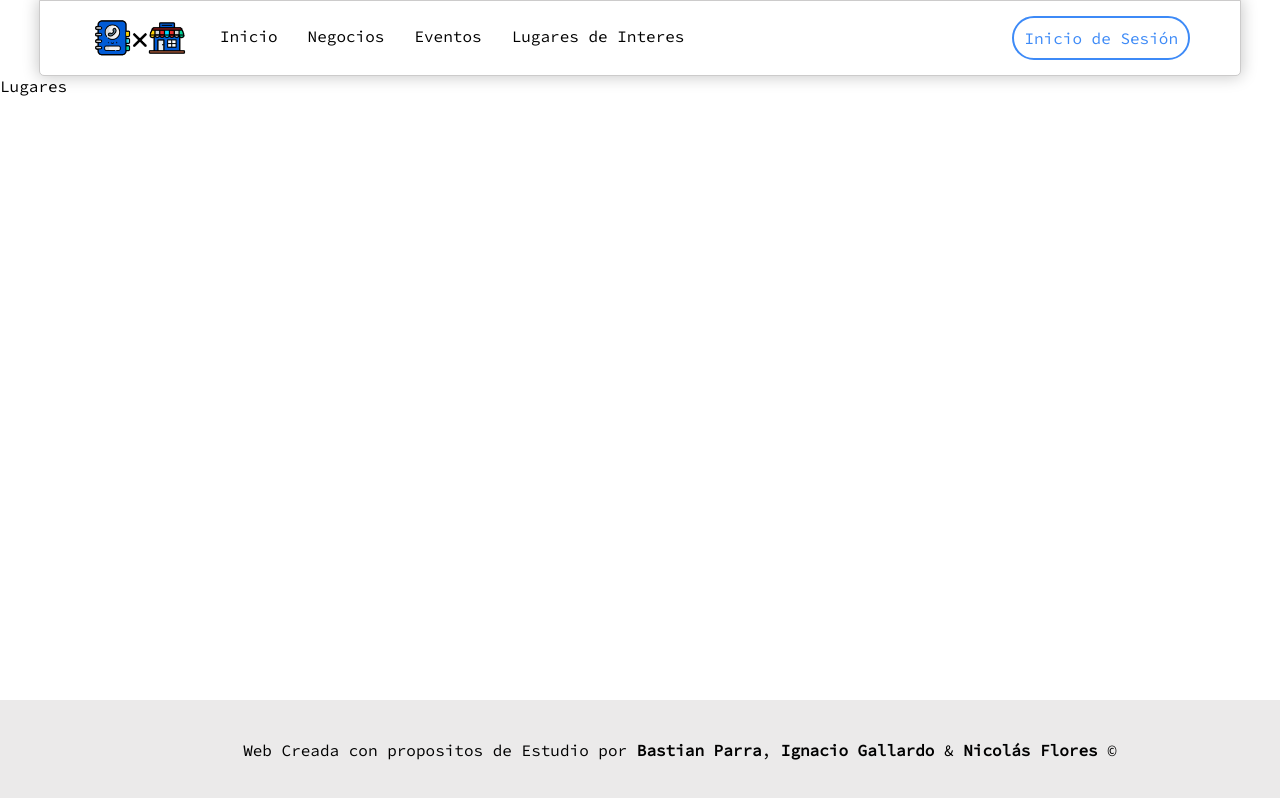
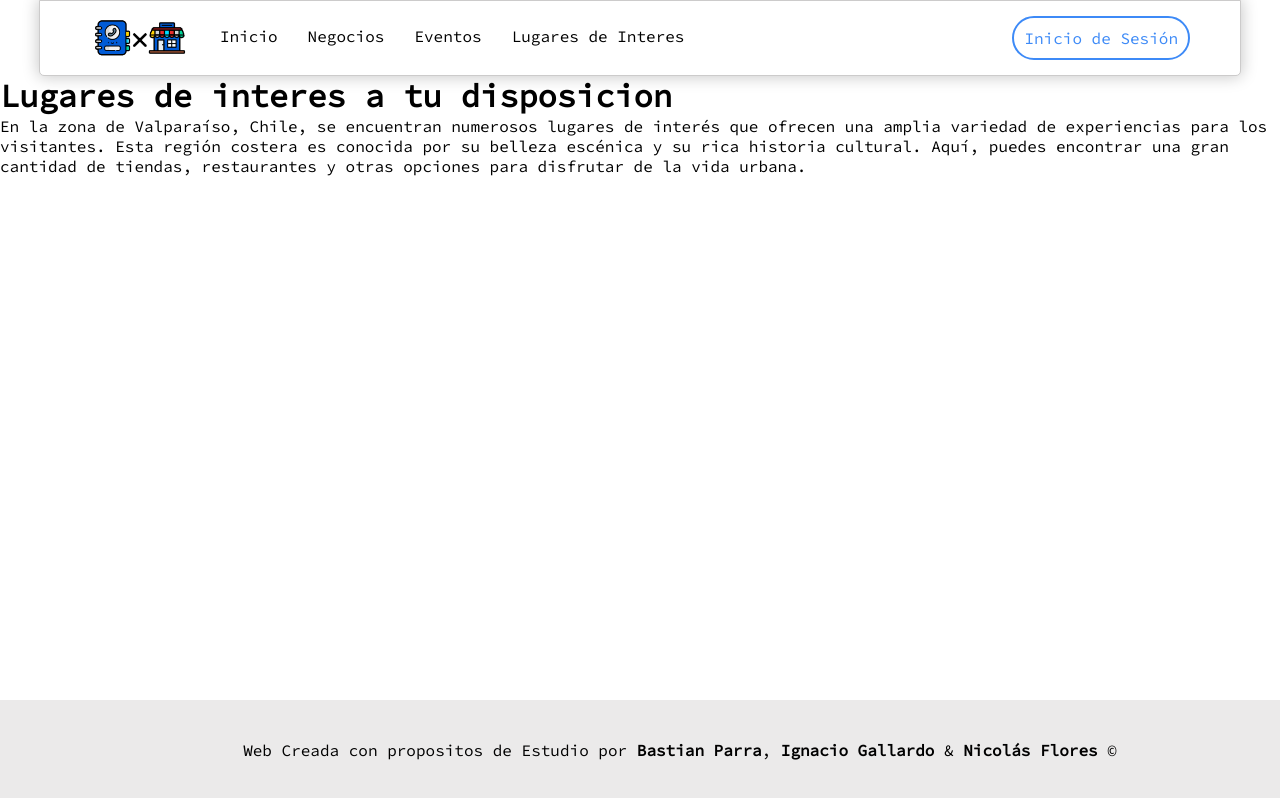
Before and after one commit to Bastian-Parra/proyecto-directorio, a React (Vite) app in the folder directorio-app/: page /lugares in a window 1280 px wide. Shown: the top 798 px of the page. Built offline with nearby package versions, Linux system fonts and the light colour scheme.

Commit message:
Creacion Fontend p1

```diff
--- a/directorio-app/src/components/Lugares.jsx
+++ b/directorio-app/src/components/Lugares.jsx
@@ -1,8 +1,18 @@
 import React from 'react'
+import '../styles/lugares.css'
+const parrafoHeader = 'En la zona de Valparaíso, Chile, se encuentran numerosos lugares de interés que ofrecen una amplia variedad de experiencias para los visitantes. Esta región costera es conocida por su belleza escénica y su rica historia cultural. Aquí, puedes encontrar una gran cantidad de tiendas, restaurantes y otras opciones para disfrutar de la vida urbana.'
 
-const Lugares = () => {
-  return (
-    <div>Lugares</div>
+function Lugares() {
+  return(
+    <div className="contenedor-header-lugares">
+      <div className="contenedor-header">
+        <div className="contenedor-izquierda"></div>
+        <div className="contenedor-derecha">
+          <h1>Lugares de interes a tu disposicion</h1>
+          <p>{parrafoHeader}</p>
+        </div>
+      </div>
+    </div>
   )
 }
 
--- /dev/null
+++ b/directorio-app/src/styles/Lugares.css
@@ -0,0 +1,4 @@
+:root {
+    --primaryColor: #7b93b6;
+    --greyColor: #f00000;
+}
```
Also changed, not shown: directorio-app/src/assets/Lugaresimage.jpg (added).
